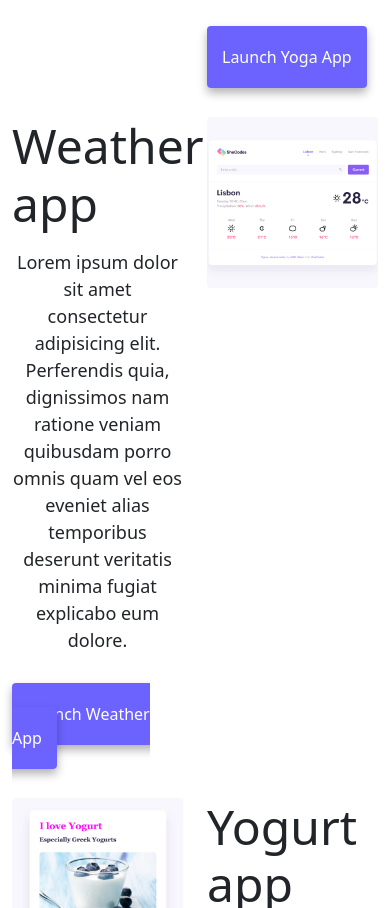
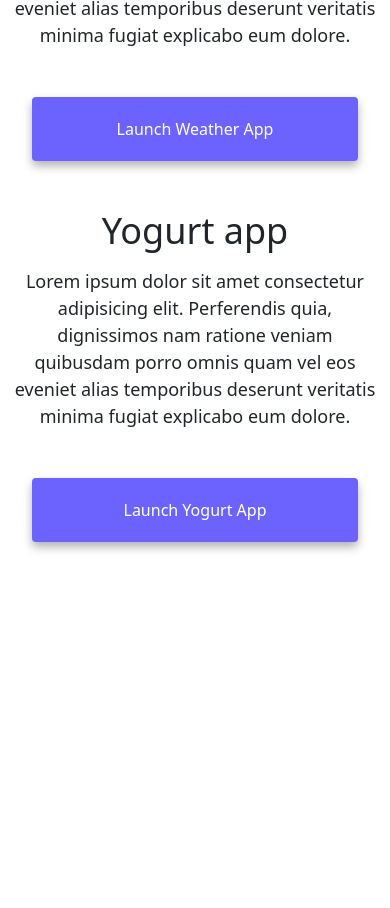
Before and after one commit to svitlana555/my-first-portfolio, a plain HTML site: page index.html in a window 390 px wide. Shown: the part 1092-2000 px from the top of the page. After the commit the page ends 1734 px from the top, so only its background shows below. Drawn offline with nearby package versions, Linux system fonts and the light colour scheme.

Commit message:
Made adaptation for mobile devices

```diff
--- a/css/styles.css
+++ b/css/styles.css
@@ -5,7 +5,7 @@
 }
 
 body {
-  margin-top: 100px;
+  margin: 100px 0;
 }
 
 h1,
@@ -51,7 +51,9 @@ p {
   box-shadow: var(--box-shadow);
   color: white;
 }
-
+.primary-link:hover {
+  color: white;
+}
 .secondary-link {
   border-radius: 4px;
   padding: 20px 15px;
@@ -87,14 +89,20 @@ p {
   text-decoration: underline;
 }
 @media (max-width: 576px) {
-  p {
-    text-align: center;
-  }
-  .primary-pictures {
-    display: none;
-  }
   h1 {
     font-size: 48px;
     line-height: 1.5;
   }
+  h2 {
+    font-size: 36px;
+    text-align: center;
+  }
+  p {
+    text-align: center;
+  }
+  .project-link {
+    display: block;
+    text-align: center;
+    margin: 0 20px;
+  }
 }
--- a/index.html
+++ b/index.html
@@ -89,15 +89,14 @@
     </div>
     <div class="container">
       <div class="row">
-        <div class="col-6">
+        <div class="col-sm-6">
           <img
             src="/images/yoga.png"
             alt="Yoga project"
-            class="img-fluid rounded"
-            class="primary-pictures"
+            class="img-fluid rounded d-none d-sm-block"
           />
         </div>
-        <div class="col-6">
+        <div class="col-sm-6">
           <h2 class="mb-3">Yoga app</h2>
           <p>
             Lorem ipsum dolor sit amet consectetur adipisicing elit. Perferendis
@@ -106,14 +105,14 @@
             explicabo eum dolore.
           </p>
           <div class="mt-5">
-            <a href="#" title="Yoga project" class="primary-link"
+            <a href="#" title="Yoga project" class="primary-link project-link"
               >Launch Yoga App</a
             >
           </div>
         </div>
       </div>
       <div class="row mt-5">
-        <div class="col-6">
+        <div class="col-sm-6">
           <h2 class="mb-3">Weather app</h2>
           <p>
             Lorem ipsum dolor sit amet consectetur adipisicing elit. Perferendis
@@ -122,30 +121,31 @@
             explicabo eum dolore.
           </p>
           <div class="mt-5">
-            <a href="#" title="Weather project" class="primary-link"
+            <a
+              href="#"
+              title="Weather project"
+              class="primary-link project-link"
               >Launch Weather App</a
             >
           </div>
         </div>
-        <div class="col-6">
+        <div class="col-sm-6">
           <img
             src="/images/weather.png"
             alt="Weather project"
-            class="img-fluid rounded"
-            class="primary-pictures"
+            class="img-fluid rounded d-none d-sm-block"
           />
         </div>
       </div>
       <div class="row mt-5">
-        <div class="col-6">
+        <div class="col-sm-6">
           <img
             src="/images/yogurt.png"
             alt="Yogurt project"
-            class="img-fluid rounded"
-            class="primary-pictures"
+            class="img-fluid rounded d-none d-sm-block"
           />
         </div>
-        <div class="col-6">
+        <div class="col-sm-6">
           <h2 class="mb-3">Yogurt app</h2>
           <p>
             Lorem ipsum dolor sit amet consectetur adipisicing elit. Perferendis
@@ -154,7 +154,7 @@
             explicabo eum dolore.
           </p>
           <div class="mt-5">
-            <a href="#" title="Yogurt project" class="primary-link"
+            <a href="#" title="Yogurt project" class="primary-link project-link"
               >Launch Yogurt App</a
             >
           </div>
```
Also changed, not shown: about.html (+4 -4 lines).
